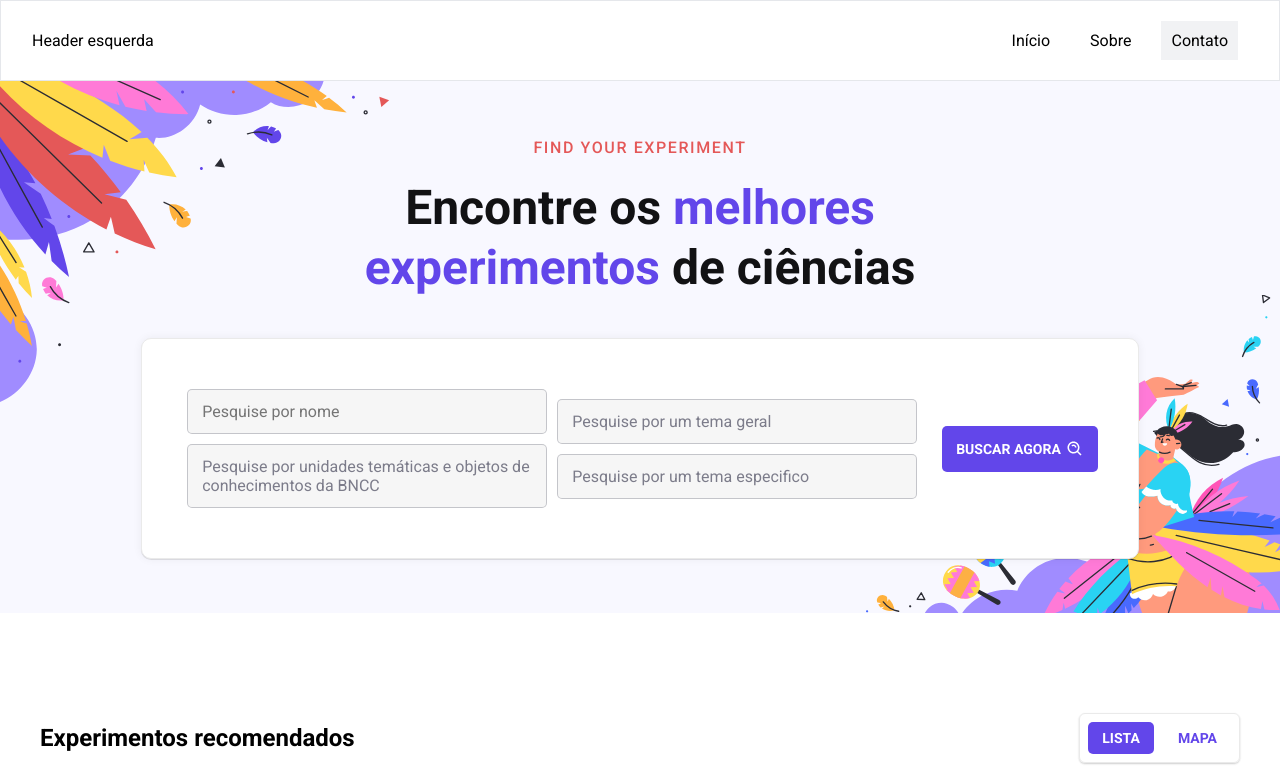
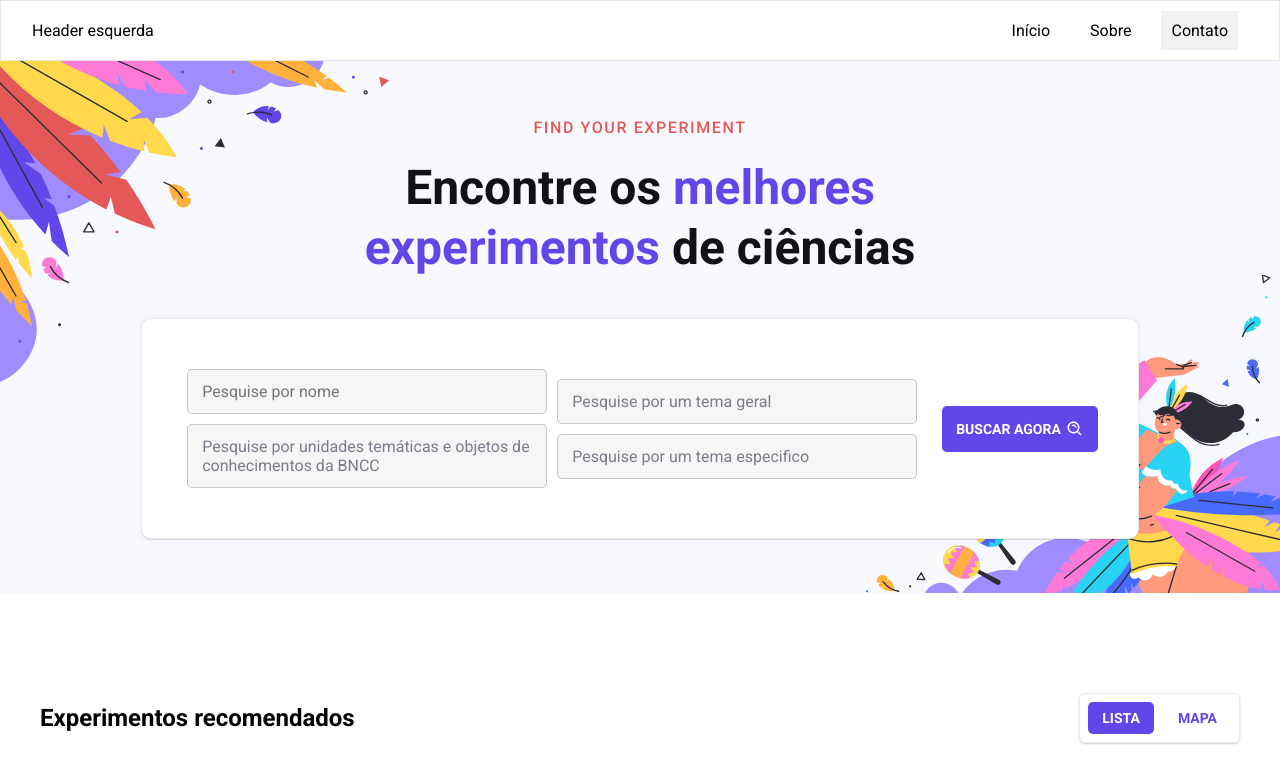
Before and after one commit to felptest/testing, a Next.js app: page / in a window 1280 px wide. Shown: the top 782 px of the page. Built offline with nearby package versions, Linux system fonts and the light colour scheme.

Commit message:
update header css

```diff
--- a/src/styles/components/header.module.css
+++ b/src/styles/components/header.module.css
@@ -3,7 +3,6 @@
     color: white; */
     display: flex;
     justify-content: center;
-    padding: 1rem;
     border: 1px solid #E5E7EB;
 
 }
@@ -12,6 +11,7 @@
     display: flex;
     width: 100%;
     max-width: 121.6rem;
+    margin: 0rem 1rem;
     justify-content: space-between;
 }
 
```
